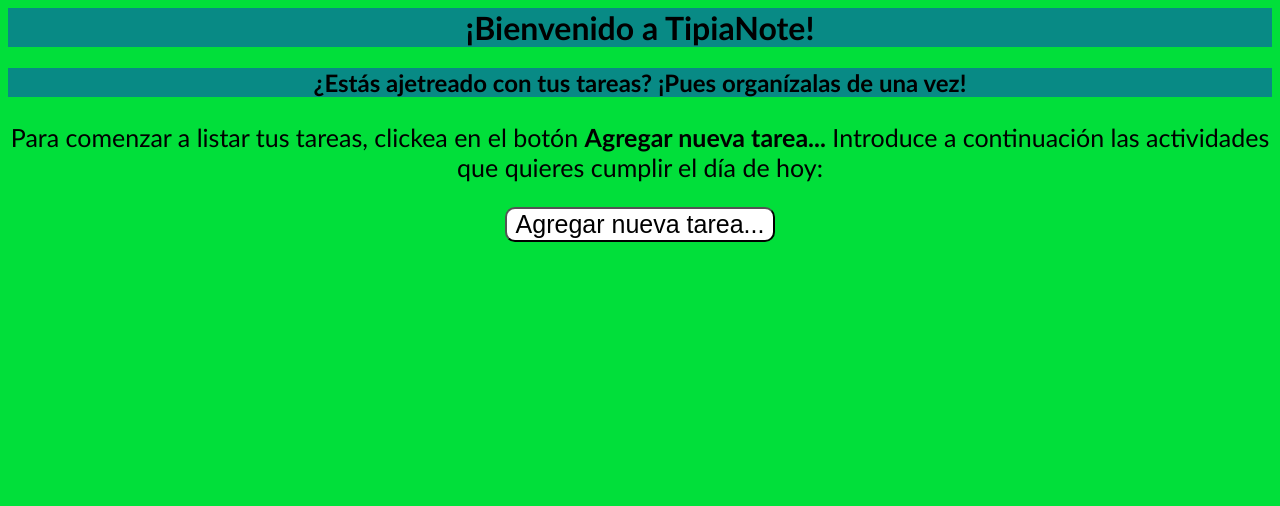
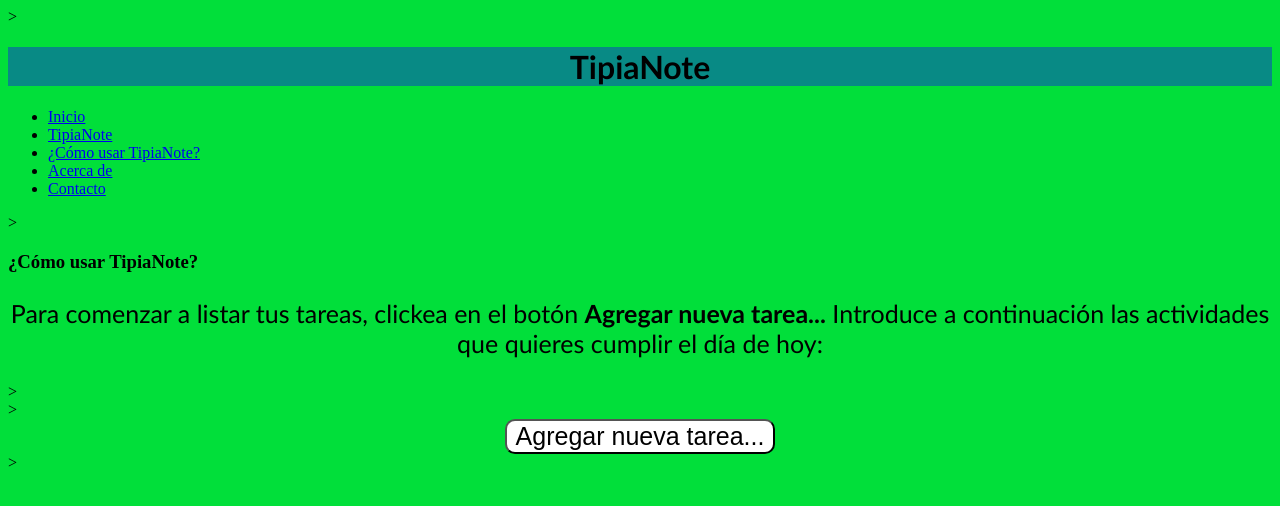
Before and after one commit to santiagocujaban/tipia-note, a plain HTML site: page index.html in a window 1280 px wide. Drawn offline with Linux system fonts and the light colour scheme.

Commit message:
file documented and ordered

```diff
--- a/index.html
+++ b/index.html
@@ -2,19 +2,46 @@
   <head>
     <meta charset="utf-8" />
     <title>TipiaNote</title>
+
+    <!--stylesheets-->>
     <link rel="stylesheet" href="style.css">
+
   <head/>
   <body>
-    <h1>¡Bienvenido a TipiaNote!</h1>
-    <h2>¿Estás ajetreado con tus tareas? ¡Pues organízalas de una vez!</h2>
-    <p>Para comenzar a listar tus tareas, clickea en el botón <strong>Agregar nueva tarea...</strong> Introduce a continuación las actividades que quieres cumplir el día de hoy:</p>
 
-    <div id="padre">
+    <!--header-->
+    <header class="head-pag">
+        <h1>TipiaNote</h1>
 
+    <!--navigation-->
+    <nav class="navi">
+      <ul>
+        <li><a href="index.html">Inicio</a></li>
+        <li><a href="#TipiaNote">TipiaNote</a></li>
+        <li><a href="#¿Como usar TipiaNote?">¿Cómo usar TipiaNote?</a></li>
+        <li><a href="#Acerca de">Acerca de</a></li>
+        <li><a href="#Contacto">Contacto</a></li>
+      </ul>
+    </nav>
+    </header>
+
+    <!--sectionHowTo-->>
+    <div class="how-to">
+        <h3>¿Cómo usar TipiaNote?</h3>
+        <p>Para comenzar a listar tus tareas, clickea en el botón <strong>Agregar nueva tarea...</strong> Introduce a continuación las actividades que quieres cumplir el día de hoy:</p>
     </div>
 
-    <input type="button" value="Agregar nueva tarea..." id="addbutton" />
+    <!--homeworks-->>
+    <div class="app-tipia">
+        <div id="tareas">
 
+          </div>
+    </div>
+
+    <!--buttonToGenerateHomeWorks-->>
+    <input type="button" value="Agregar nueva tarea..." id="addbutton"/>
+
+    <!--scripts-->>
     <script src="script.js"></script>
   <body/>
 <html/>
```
